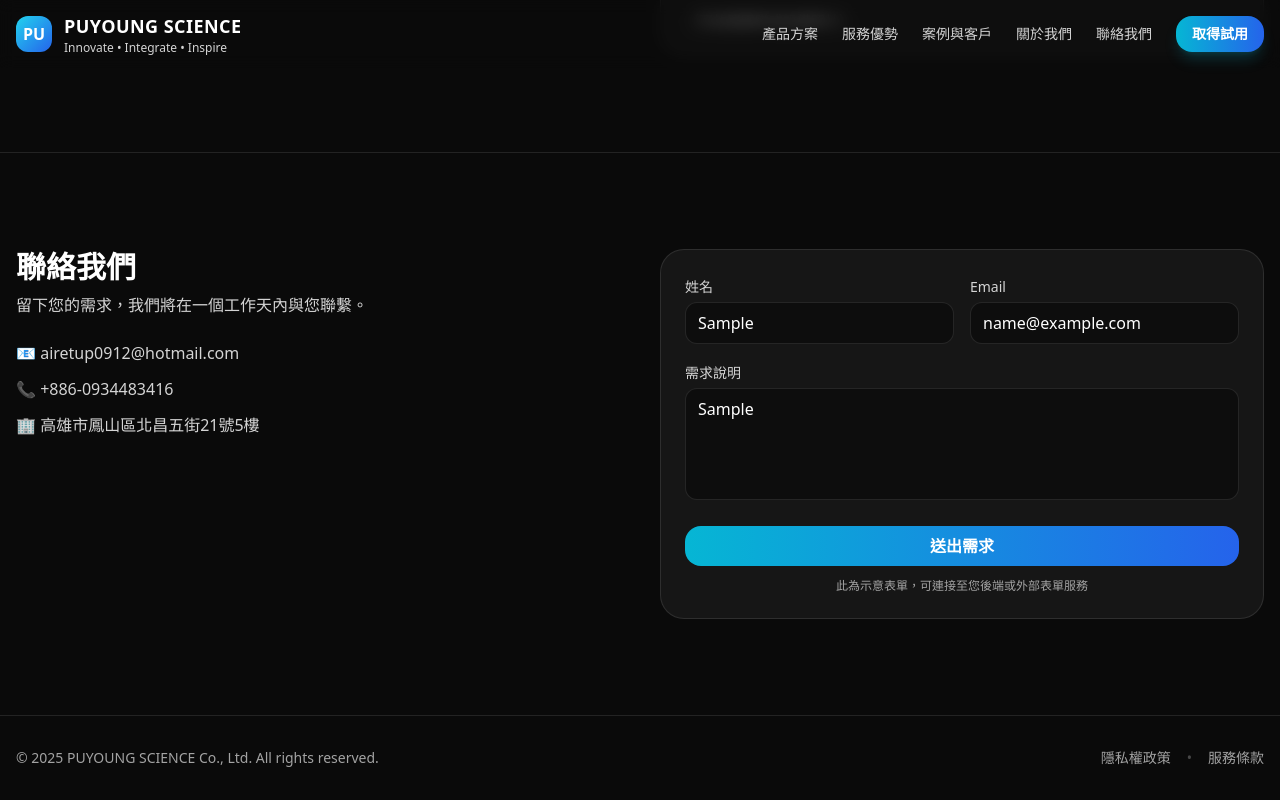
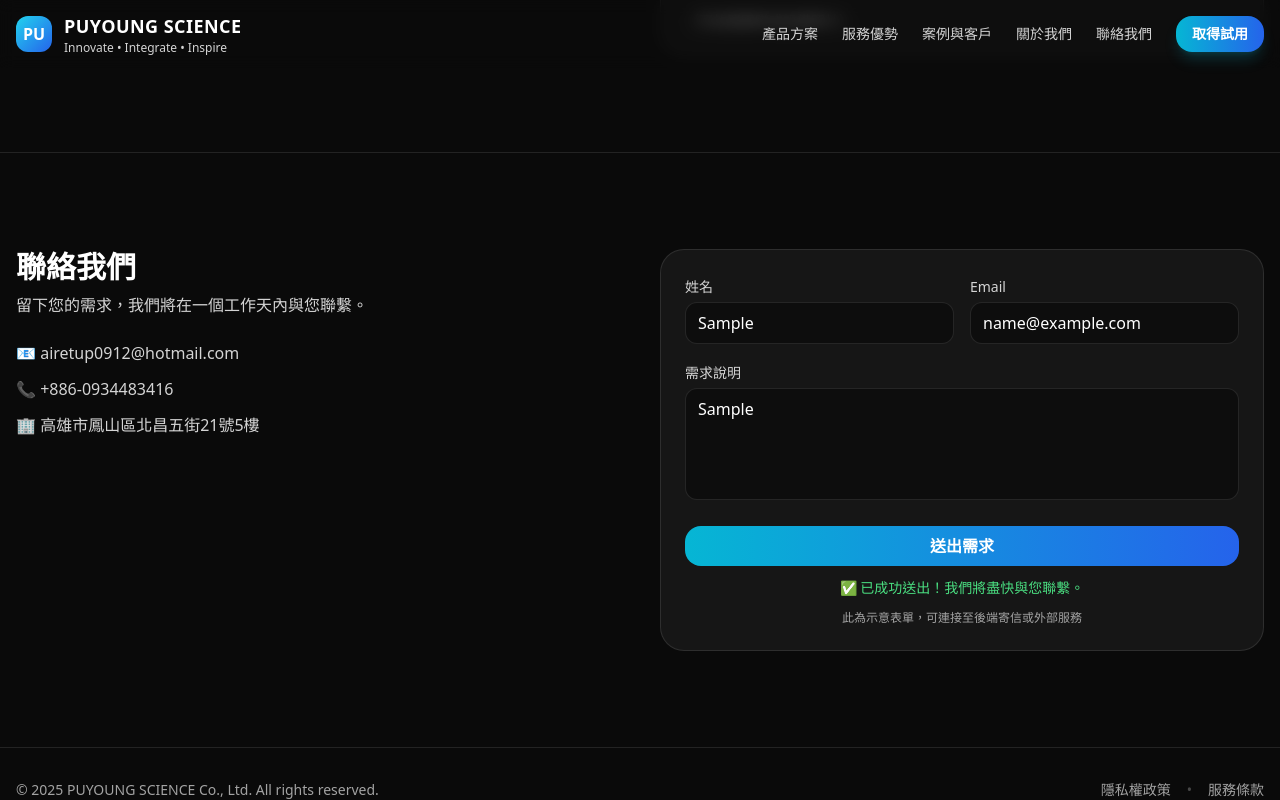
Before and after one commit to a0934483416-tech/puyoung-website, a Next.js app: page / in a window 1280 px wide. Both pictures are taken after typing "Sample", "name@example.com", "Sample" into the empty fields and a click on the button "送出需求". Shown: the part 2736-3536 px from the top of the page. Built offline with nearby package versions, Linux system fonts and the light colour scheme.

Commit message:
Update ContactForm.tsx

```diff
--- a/components/ContactForm.tsx
+++ b/components/ContactForm.tsx
@@ -1,16 +1,21 @@
-"use client";
-
+'use client'
 import { useState } from "react";
 
 export default function ContactForm() {
   const [name, setName] = useState("");
   const [email, setEmail] = useState("");
   const [message, setMessage] = useState("");
+  const [status, setStatus] = useState<"idle"|"loading"|"success"|"error">("idle");
 
-  function handleSubmit(e: React.FormEvent) {
+  const handleSubmit = async (e: React.FormEvent) => {
     e.preventDefault();
-    alert("（示範）表單資料已擷取，可接 SMTP 寄信");
-  }
+    setStatus("loading");
+
+    // ⛔ 尚未串接後端寄信，這裡暫時先做假成功
+    setTimeout(() => {
+      setStatus("success");
+    }, 1000);
+  };
 
   return (
     <form onSubmit={handleSubmit} className="rounded-3xl border border-white/10 bg-white/5 p-6">
@@ -22,8 +27,10 @@ export default function ContactForm() {
             onChange={(e) => setName(e.target.value)}
             className="mt-1 w-full rounded-xl border border-white/10 bg-black/40 px-3 py-2 outline-none placeholder:text-neutral-500"
             placeholder="您的姓名"
+            required
           />
         </div>
+
         <div>
           <label className="text-sm text-neutral-300">Email</label>
           <input
@@ -32,6 +39,7 @@ export default function ContactForm() {
             onChange={(e) => setEmail(e.target.value)}
             className="mt-1 w-full rounded-xl border border-white/10 bg-black/40 px-3 py-2 outline-none placeholder:text-neutral-500"
             placeholder="example@company.com"
+            required
           />
         </div>
       </div>
@@ -43,14 +51,30 @@ export default function ContactForm() {
           onChange={(e) => setMessage(e.target.value)}
           className="mt-1 h-28 w-full resize-none rounded-xl border border-white/10 bg-black/40 px-3 py-2 outline-none placeholder:text-neutral-500"
           placeholder="請簡述您的專案或需求…"
+          required
         />
       </div>
 
-      <button className="mt-5 w-full rounded-2xl bg-gradient-to-r from-cyan-500 to-blue-600 px-4 py-2 font-semibold hover:brightness-110">
-        送出需求
+      <button
+        disabled={status === "loading"}
+        className="mt-5 w-full rounded-2xl bg-gradient-to-r from-cyan-500 to-blue-600 px-4 py-2 font-semibold hover:brightness-110 disabled:opacity-50"
+      >
+        {status === "loading" ? "送出中…" : "送出需求"}
       </button>
+
+      {status === "success" && (
+        <p className="mt-3 text-center text-sm text-green-400">
+          ✅ 已成功送出！我們將盡快與您聯繫。
+        </p>
+      )}
+      {status === "error" && (
+        <p className="mt-3 text-center text-sm text-red-400">
+          ❌ 發生錯誤，請稍後再試。
+        </p>
+      )}
+
       <p className="mt-3 text-center text-xs text-neutral-400">
-        此為示意表單，可連接至您後端或外部表單服務
+        此為示意表單，可連接至後端寄信或外部服務
       </p>
     </form>
   );
```
